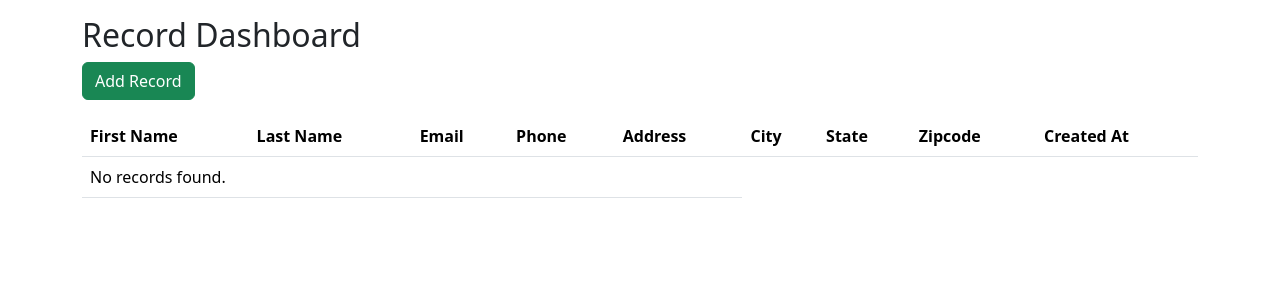
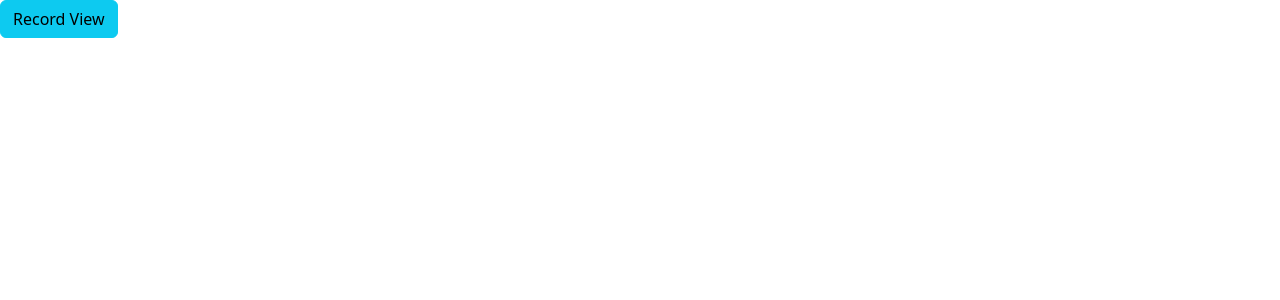
Before and after one commit to SRaflian/Django-CRM, a Django app: page /customers/dashboard/ in a window 1280 px wide. Shown: the part 56-356 px from the top of the page. Run offline with Django 5.2, Linux system fonts and the light colour scheme; the visitor is signed in with stand-in values (Sample User, id 1); data that the repository does not hold is empty.

Commit message:
change record view to record view page

```diff
--- a/customers/urls.py
+++ b/customers/urls.py
@@ -4,6 +4,7 @@ from . import views
 
 urlpatterns = [
     path('dashboard/', views.Record_dashboard, name='record-dashboard'),
+    path('record-view/', views.Record_view, name='record-view'),
     path('record/<int:id>/', views.customer_record_view, name='customer_record'),
     path('record/add/', views.add_record, name='add_record'),
     path('record/<int:id>/delete/', views.delete_record, name='delete_record'),
--- a/customers/views.py
+++ b/customers/views.py
@@ -13,6 +13,11 @@ def Record_dashboard(request):
     return render(request, 'customers/record-dashboard.html', {'records': records})
 
 @login_required
+def Record_view(request):
+    records = Record.objects.all()  # Fetch all records from the database
+    return render(request, 'customers/record-view.html', {'records': records})
+
+@login_required
 def customer_record_view(request, id):
     record = get_object_or_404(Record, id=id)
     return render(request, 'customers/record/individual-record.html', {'record': record})
@@ -25,7 +30,7 @@ def add_record(request):
 			if form.is_valid():
 				form.save()
 				messages.success(request, "Record Added...")
-				return redirect(reverse('record-dashboard'))
+				return redirect(reverse('record-view'))
 		return render(request, 'customers/add-record.html', {'form':form})
 
 @login_required
@@ -34,7 +39,7 @@ def delete_record(request, id):
         record = get_object_or_404(Record, id=id)
         record.delete()
         messages.success(request, "Record successfully deleted.")
-        return redirect('record-dashboard')
+        return redirect('record-view')
 
 @login_required
 def edit_record(request, id):
@@ -44,7 +49,7 @@ def edit_record(request, id):
         if form.is_valid():
             form.save()
             messages.success(request, "Record successfully updated.")
-            return redirect('record-dashboard')
+            return redirect('record-view')
     else:
         form = AddRecordForm(instance=record)
     return render(request, 'customers/record/edit-record.html', {'form': form, 'record_id': record.id})
--- a/templates/customers/add-record.html
+++ b/templates/customers/add-record.html
@@ -12,7 +12,7 @@
 
     <br/>
       <button type="submit" class="btn btn-secondary">Add Record</button>
-       <a href="{% url 'record-dashboard' %}" class="btn btn-secondary">Back</a>
+      <a href="{% url 'record-view' %}" class="btn btn-secondary">Back</a>
 
     </form>
 
--- a/templates/customers/record-dashboard.html
+++ b/templates/customers/record-dashboard.html
@@ -1,46 +1,9 @@
 {% extends 'base.html' %}
 
+{% block title %}Dashboard{% endblock %}
+
 {% block content %}
-<div class="container mt-3">
-    <h2>Record Dashboard</h2>
-    <div class="mb-3">
-        <a href="{% url 'add_record' %}" class="btn btn-success">Add Record</a>
-    </div>
-    <table class="table table-hover">
-        <thead>
-            <tr>
-                <th>First Name</th>
-                <th>Last Name</th>
-                <th>Email</th>
-                <th>Phone</th>
-                <th>Address</th>
-                <th>City</th>
-                <th>State</th>
-                <th>Zipcode</th>
-                <th>Created At</th>
-                <!-- Add more columns as needed -->
-            </tr>
-        </thead>
-        <tbody>
-            {% for record in records %}
-            <tr>
-                <td>{{ record.first_name }}</td>
-                <td>{{ record.last_name }}</td>
-                <td>{{ record.email }}</td>
-                <td>{{ record.phone }}</td>
-                <td>{{ record.address}}</td>
-                <td>{{ record.city }}</td>
-                <td>{{ record.state }}</td>
-                <td>{{ record.zipcode }}</td>
-			    <td>{{ record.created_at }}</td>
-                <td><a href="{% url 'customer_record' record.id %}">{{ record.id }}</a></td>
-            </tr>
-            {% empty %}
-            <tr>
-                <td colspan="5">No records found.</td>
-            </tr>
-            {% endfor %}
-        </tbody>
-    </table>
-</div>
+
+<a href="{% url 'record-view' %}" class="btn btn-info">Record View</a>
+
 {% endblock %}
--- a/templates/customers/record/edit-record.html
+++ b/templates/customers/record/edit-record.html
@@ -6,7 +6,7 @@
         {% csrf_token %}
         {{ form.as_p }}
         <button type="submit" class="btn btn-primary">Save changes</button>
-        <a href="{% url 'record-dashboard' %}" class="btn btn-secondary">Cancel</a>
+        <a href="{% url 'record-view' %}" class="btn btn-secondary">Cancel</a>
     </form>
 </div>
 {% endblock %}
```
Also changed, not shown: templates/customers/record-view.html (added, +46 -0 lines).
